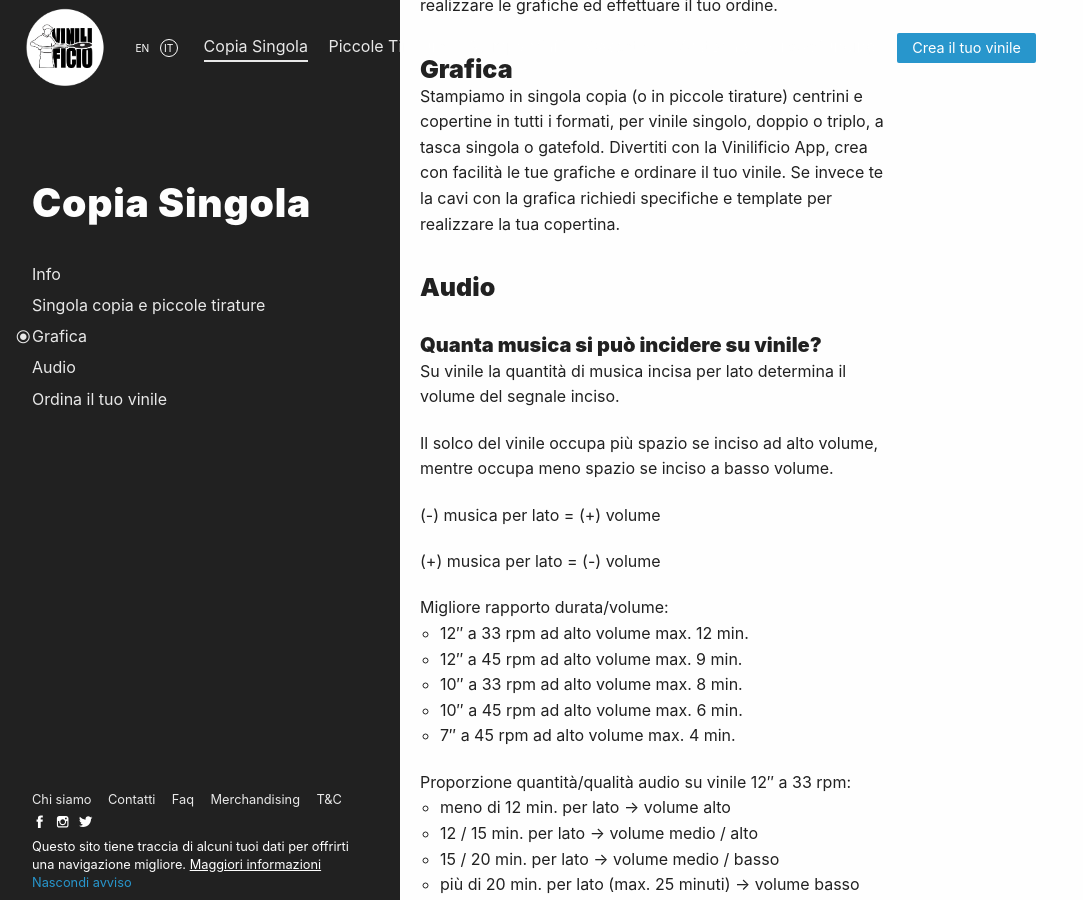
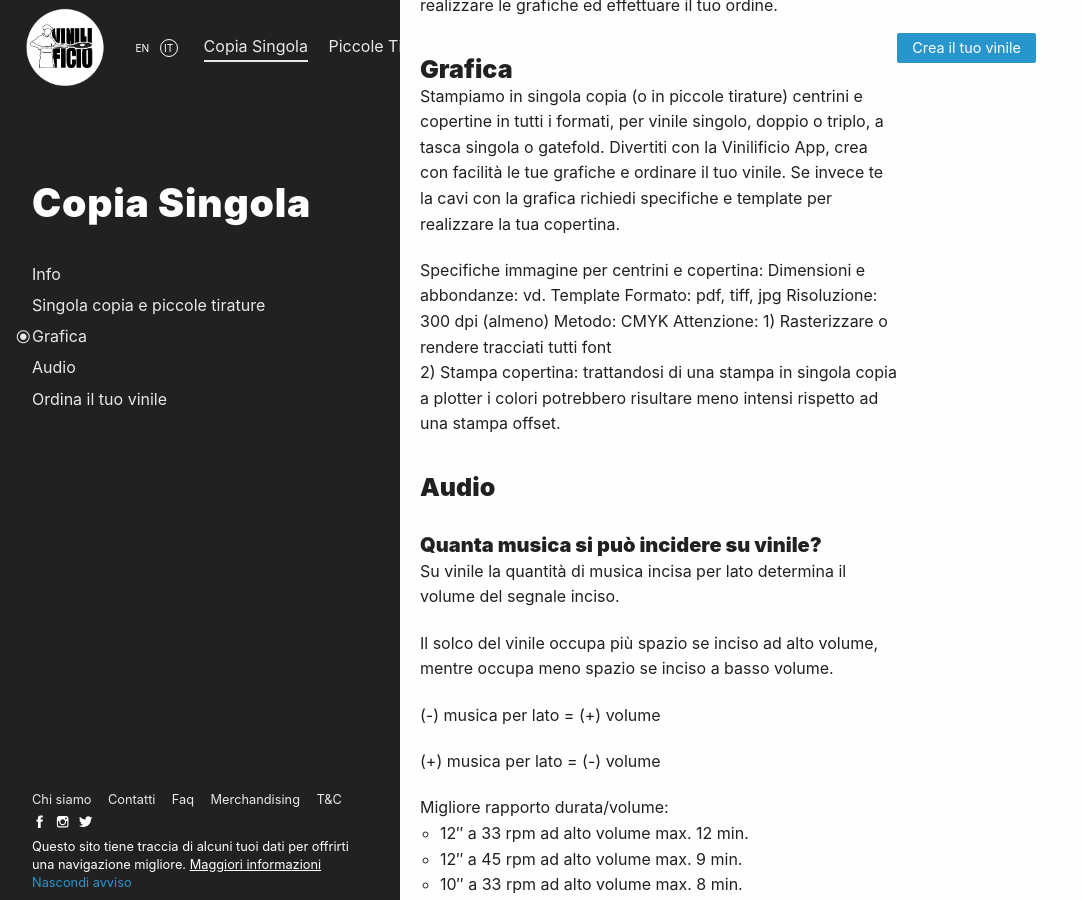
Before and after one commit to Vinilificio/vinilificio.com, a Jekyll site: the page built from _pages/copia-singola.md, in a window 1280 px wide and 900 px high, scrolled down 719 px. Shown: the whole window, without its empty margins (0-1083 px from the left). Built offline with Jekyll 4.4.1, drawn with Linux system fonts in a browser that asks for light colours; nearby versions of some CDN libraries; comment, search, counter and statistics services are not loaded.

Commit message:
Update copia-singola.md

```diff
--- a/_pages/copia-singola.md
+++ b/_pages/copia-singola.md
@@ -32,6 +32,16 @@
 ### Grafica
 
 Stampiamo in singola copia (o in piccole tirature) centrini e copertine in tutti i formati, per vinile singolo, doppio o triplo, a tasca singola o gatefold. Divertiti con la Vinilificio App, crea con facilità le tue grafiche e ordinare il tuo vinile. Se invece te la cavi con la grafica richiedi specifiche e template per realizzare la tua copertina.
+
+Specifiche immagine per centrini e copertina:
+Dimensioni e abbondanze: vd. Template
+Formato: pdf, tiff, jpg
+Risoluzione: 300 dpi (almeno)
+Metodo: CMYK
+Attenzione:
+1) Rasterizzare o rendere tracciati tutti font
+2) Stampa copertina: trattandosi di una stampa in singola copia a plotter i colori potrebbero risultare meno intensi rispetto ad una stampa offset.
+
 
 ### Audio
 
```
